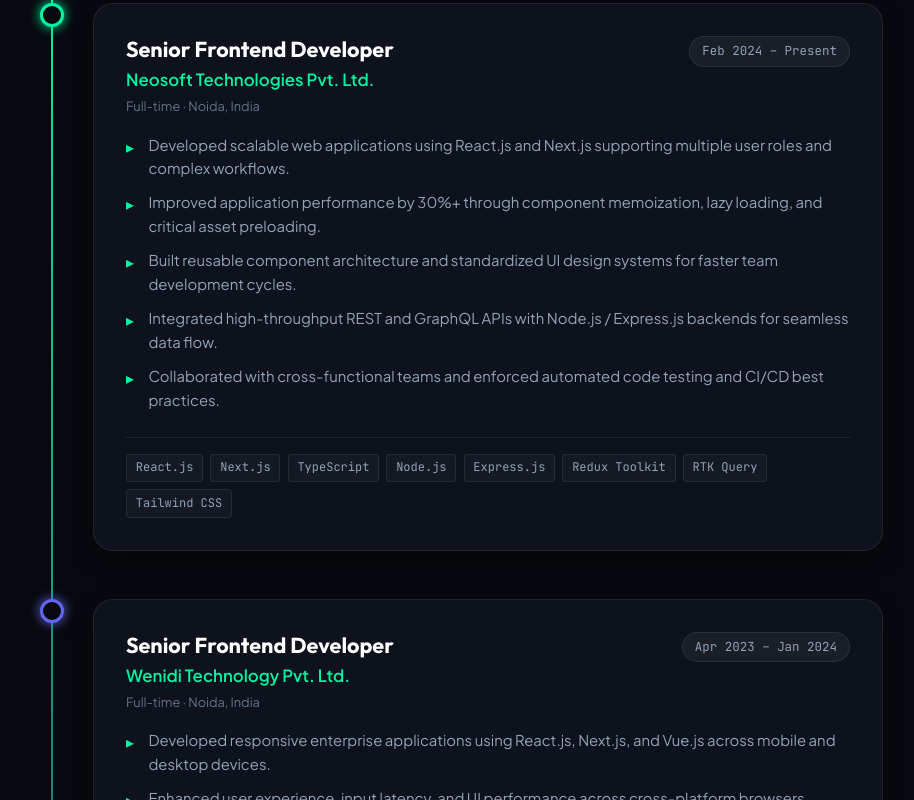
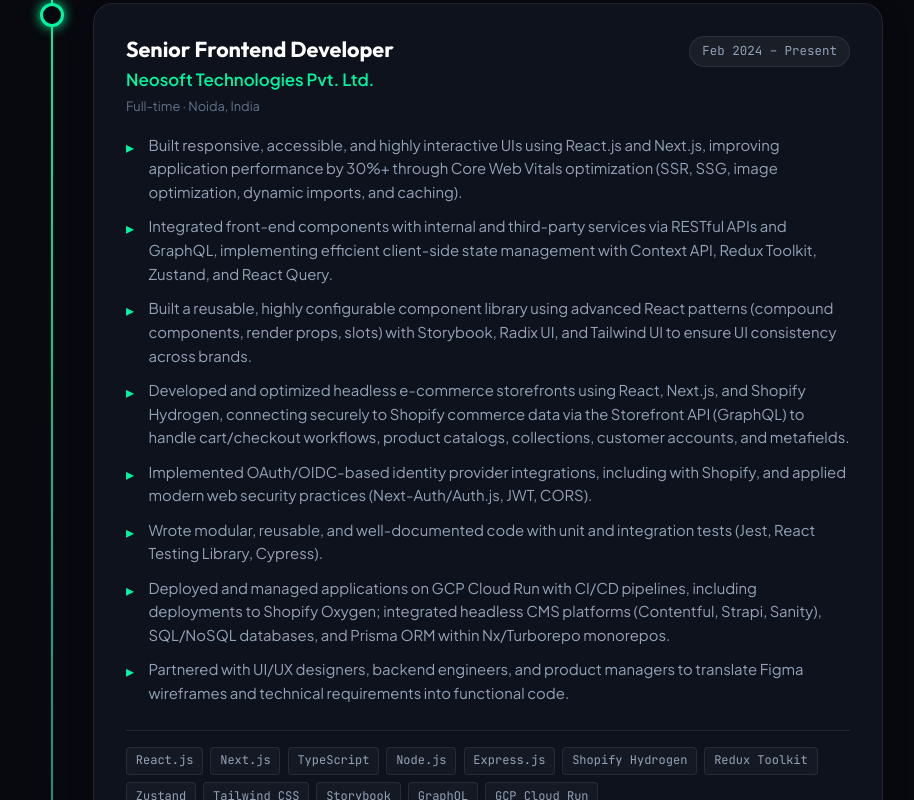
Before and after one commit to satyamdube/portfolio, a Next.js app: page / in a window 1280 px wide. Shown: the part 2880-3680 px from the top of the page, without its empty margins (187-1101 px from the left). Built offline with nearby package versions, Linux system fonts and the light colour scheme.

Commit message:
update chat bot

```diff
--- a/app/layout.jsx
+++ b/app/layout.jsx
@@ -46,7 +46,7 @@
     title: 'Satyam Dubey | Sr. Frontend Developer / Full Stack Developer',
     description:
       'Portfolio of Satyam Dubey — Sr. Frontend Developer / Full Stack Developer with 7+ years of experience building scalable, high-performance web applications.',
-    url: 'https://satyamdube.github.io/portfolio',
+    url: 'https://portfolio-satyam-dubey.vercel.app/',
     siteName: 'Satyam Dubey Portfolio',
   },
   icons: {
--- a/components/ResumeModal.jsx
+++ b/components/ResumeModal.jsx
@@ -113,7 +113,7 @@
                   </a>{' '}
                   | Portfolio:{' '}
                   <a href={resumeData.personal.githubPortfolio} target="_blank" rel="noopener noreferrer">
-                    satyamdube.github.io/portfolio
+                    portfolio-satyam-dubey.vercel.app
                   </a>
                 </div>
               </div>
--- a/src/data/ragKnowledgeBase.js
+++ b/src/data/ragKnowledgeBase.js
@@ -19,19 +19,20 @@
 - Email: satyamdubey9450@gmail.com
 - Phone / WhatsApp: +91 8586864294
 - LinkedIn: https://linkedin.com/in/satyam8586864294
-- Portfolio: https://satyamdube.github.io/portfolio
+- Portfolio: https://portfolio-satyam-dubey.vercel.app/
 He is actively open for Senior Frontend Developer, Lead UI Engineer, Fullstack Architect, and Technical Lead opportunities.`
   },
   {
     id: "exp-neosoft",
     title: "Current Role: Senior Frontend Developer at Neosoft Technologies",
-    tags: ["neosoft", "experience", "current", "react", "nextjs", "performance", "design system"],
+    tags: ["neosoft", "experience", "current", "react", "nextjs", "performance", "design system", "shopify", "headless", "hydrogen"],
     content: `At Neosoft Technologies Pvt. Ltd. (Noida, Feb 2024 – Present), Satyam serves as Senior Frontend Developer:
-- Develops scalable, multi-tenant web applications utilizing React.js and Next.js.
-- Boosted production application performance by over 30% through fine-grained code-splitting, critical CSS inlining, image optimization, and bundle trimming.
-- Engineered reusable component architecture and design systems adopted across feature development teams to accelerate delivery.
-- Integrated high-throughput REST and GraphQL APIs with Node.js / Express.js backends for seamless, error-resilient data flows.
-- Collaborates directly with cross-functional engineering teams, product managers, and QA in an agile environment.`
+- Built responsive, accessible, and highly interactive UIs using React.js and Next.js, improving application performance by 30%+ through Core Web Vitals optimization (SSR, SSG, image optimization, dynamic imports, and caching).
+- Integrated front-end components with internal and third-party services via RESTful APIs and GraphQL, implementing efficient client-side state management with Context API, Redux Toolkit, Zustand, and React Query.
+- Built reusable, highly configurable component libraries using advanced React patterns (compound components, render props, slots) with Storybook, Radix UI, and Tailwind UI.
+- Developed and optimized headless e-commerce storefronts using React, Next.js, and Shopify Hydrogen, connecting securely via the Shopify Storefront API (GraphQL) for cart/checkout, product catalogs, collections, customer accounts, and metafields.
+- Implemented OAuth/OIDC-based identity provider integrations with Shopify, applying modern web security practices (Next-Auth/Auth.js, JWT, CORS).
+- Deployed and managed applications on GCP Cloud Run with CI/CD pipelines, including deployments to Shopify Oxygen; integrated headless CMS platforms (Contentful, Strapi, Sanity), SQL/NoSQL databases, and Prisma ORM within Nx/Turborepo monorepos.`
   },
   {
     id: "exp-wenidi",
--- a/src/data/resumeData.js
+++ b/src/data/resumeData.js
@@ -7,11 +7,11 @@
     phone: "+91 8586864294",
     email: "satyamdubey9450@gmail.com",
     linkedin: "https://linkedin.com/in/satyam8586864294",
-    githubPortfolio: "https://satyamdube.github.io/portfolio",
+    githubPortfolio: "https://portfolio-satyam-dubey.vercel.app/",
     tagline: "Sr. Frontend Developer / Full Stack Developer with 7+ years of experience building scalable, high-performance web applications and seamlessly integrating complex APIs.",
     availability: "Available for Sr. Frontend Developer & Full Stack Developer roles"
   },
-  summary: "Sr. Frontend Developer / Full Stack Developer with 7+ years of experience building scalable, high-performance web applications. Strong expertise across the full stack — React.js, Next.js, TypeScript, Node.js, Express.js/NestJS — with solid understanding of system design, cloud/DevOps practices, and databases (MySQL, MongoDB, Redis). Proven track record of improving application performance by 30–40% and delivering production systems for enterprise and high-traffic platforms.",
+  summary: "Senior Frontend Developer with 7+ years of experience building scalable, high-performance web applications. Strong expertise across the full stack — React.js, Next.js, TypeScript, Node.js, Express.js/NestJS — with solid understanding of system design, cloud/DevOps practices, and databases (MySQL, MongoDB, Redis). Proven track record of improving application performance by 30–40% and delivering production systems for enterprise and high-traffic platforms.",
   metrics: [
     { label: "React / Next.js", value: "7+", detail: "Frontend Mastery" },
     { label: "Full-Stack", value: "Node & Express", detail: "REST & GraphQL APIs" },
@@ -76,13 +76,16 @@
       period: "Feb 2024 – Present",
       type: "Full-time · Noida, India",
       highlights: [
-        "Developed scalable web applications using React.js and Next.js supporting multiple user roles and complex workflows.",
-        "Improved application performance by 30%+ through component memoization, lazy loading, and critical asset preloading.",
-        "Built reusable component architecture and standardized UI design systems for faster team development cycles.",
-        "Integrated high-throughput REST and GraphQL APIs with Node.js / Express.js backends for seamless data flow.",
-        "Collaborated with cross-functional teams and enforced automated code testing and CI/CD best practices."
+        "Built responsive, accessible, and highly interactive UIs using React.js and Next.js, improving application performance by 30%+ through Core Web Vitals optimization (SSR, SSG, image optimization, dynamic imports, and caching).",
+        "Integrated front-end components with internal and third-party services via RESTful APIs and GraphQL, implementing efficient client-side state management with Context API, Redux Toolkit, Zustand, and React Query.",
+        "Built a reusable, highly configurable component library using advanced React patterns (compound components, render props, slots) with Storybook, Radix UI, and Tailwind UI to ensure UI consistency across brands.",
+        "Developed and optimized headless e-commerce storefronts using React, Next.js, and Shopify Hydrogen, connecting securely to Shopify commerce data via the Storefront API (GraphQL) to handle cart/checkout workflows, product catalogs, collections, customer accounts, and metafields.",
+        "Implemented OAuth/OIDC-based identity provider integrations, including with Shopify, and applied modern web security practices (Next-Auth/Auth.js, JWT, CORS).",
+        "Wrote modular, reusable, and well-documented code with unit and integration tests (Jest, React Testing Library, Cypress).",
+        "Deployed and managed applications on GCP Cloud Run with CI/CD pipelines, including deployments to Shopify Oxygen; integrated headless CMS platforms (Contentful, Strapi, Sanity), SQL/NoSQL databases, and Prisma ORM within Nx/Turborepo monorepos.",
+        "Partnered with UI/UX designers, backend engineers, and product managers to translate Figma wireframes and technical requirements into functional code."
       ],
-      technologies: ["React.js", "Next.js", "TypeScript", "Node.js", "Express.js", "Redux Toolkit", "RTK Query", "Tailwind CSS"]
+      technologies: ["React.js", "Next.js", "TypeScript", "Node.js", "Express.js", "Shopify Hydrogen", "Redux Toolkit", "Zustand", "Tailwind CSS", "Storybook", "GraphQL", "GCP Cloud Run"]
     },
     {
       company: "Wenidi Technology Pvt. Ltd.",
@@ -201,7 +204,7 @@
       title: "SBI Card Platform",
       category: "banking",
       categoryLabel: "Enterprise & Banking",
-      url: "https://satyamdube.github.io/portfolio#projects",
+      url: "https://portfolio-satyam-dubey.vercel.app/#projects",
       role: "Senior Frontend Developer",
       metrics: "Enterprise Security · 40% UI Latency Reduction",
       summary: "Enterprise web application for credit card services, statements, rewards, and self-service account management.",
--- a/src/rag/aiSynthesizer.js
+++ b/src/rag/aiSynthesizer.js
@@ -147,7 +147,7 @@
         `- **Email**: [satyamdubey9450@gmail.com](mailto:satyamdubey9450@gmail.com)\n` +
         `- **Phone / WhatsApp**: [+91 8586864294](tel:+918586864294)\n` +
         `- **LinkedIn**: [linkedin.com/in/satyam8586864294](https://linkedin.com/in/satyam8586864294)\n` +
-        `- **Portfolio**: [satyamdube.github.io/portfolio](https://satyamdube.github.io/portfolio)\n\n` +
+        `- **Portfolio**: [portfolio-satyam-dubey.vercel.app](https://portfolio-satyam-dubey.vercel.app/)\n\n` +
         `You can also download his formatted resume or submit a direct inquiry via the contact form on this page!`;
     }
     // 8. General fallback synthesizing top retrieved chunks
```
Also changed, not shown: 2 other files (tests, documents, lock files or other folders).
